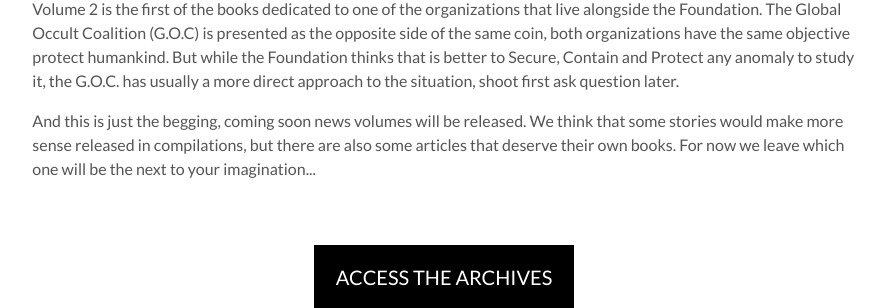
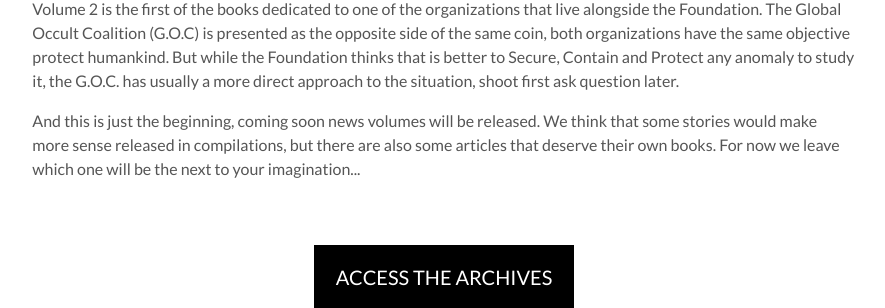
Before and after one commit to ED-IP/Milestone-4-project, a Django app: template home/templates/home/index.html in a window 1280 px wide. Shown: the part 1116-1424 px from the top of the page, without its empty margins (196-1081 px from the left). Run offline with Django 3.2, Linux system fonts and the light colour scheme; the template is opened without the code that fills it, so the values that code supplies are empty; some libraries are stand-ins or nearby versions.

Commit message:
fixed typo in index.html

```diff
--- a/home/templates/home/index.html
+++ b/home/templates/home/index.html
@@ -111,7 +111,7 @@
                     is better to Secure, Contain and Protect any anomaly to study it, the G.O.C. has usually a more
                     direct approach to the situation, shoot first ask question later.</p>
 
-                <p> And this is just the begging, coming soon news volumes will be released.
+                <p> And this is just the beginning, coming soon news volumes will be released.
                     We think that some stories would make more sense released in compilations, but there are also some
                     articles that deserve their own books. For now we leave which one will be the next to your
                     imagination...</p>
```
